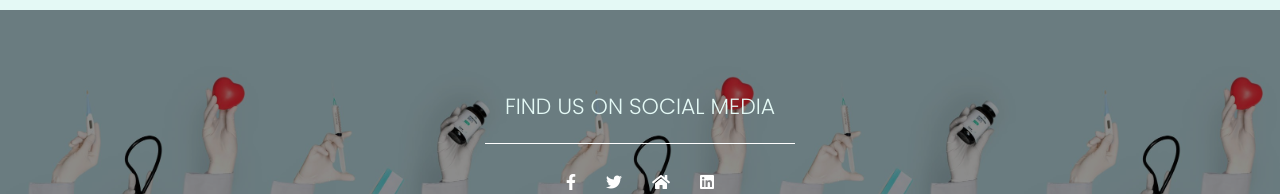
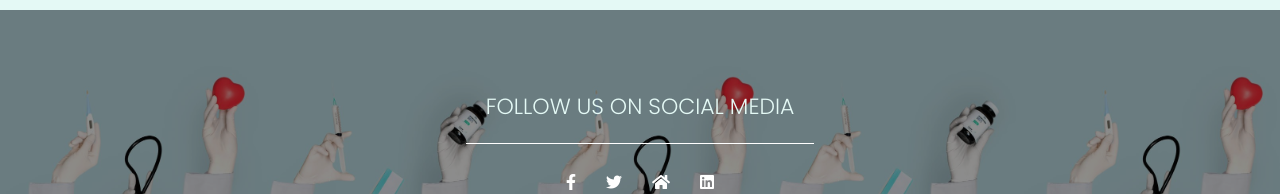
Before and after one commit to Muhtasim-Meem/Doctors-Review, a React (Create React App) app: page /AboutUs in a window 1280 px wide. Shown: the part 1748-1942 px from the top of the page. Built offline with nearby package versions, Linux system fonts and the light colour scheme; some icons are missing.

Commit message:
changing_about

```diff
--- a/src/components/About/AboutUs.js
+++ b/src/components/About/AboutUs.js
@@ -88,7 +88,7 @@ const AboutUs = () => {
       </div>
       <div class="footer">
         <div class="container">
-          <p>Find us on social media</p>
+          <p>Follow us on social media</p>
           <div class="social-icons">
             <i color="blue" class="fab fa-facebook-f"></i>
             <i class="fab fa-twitter"></i>
```
